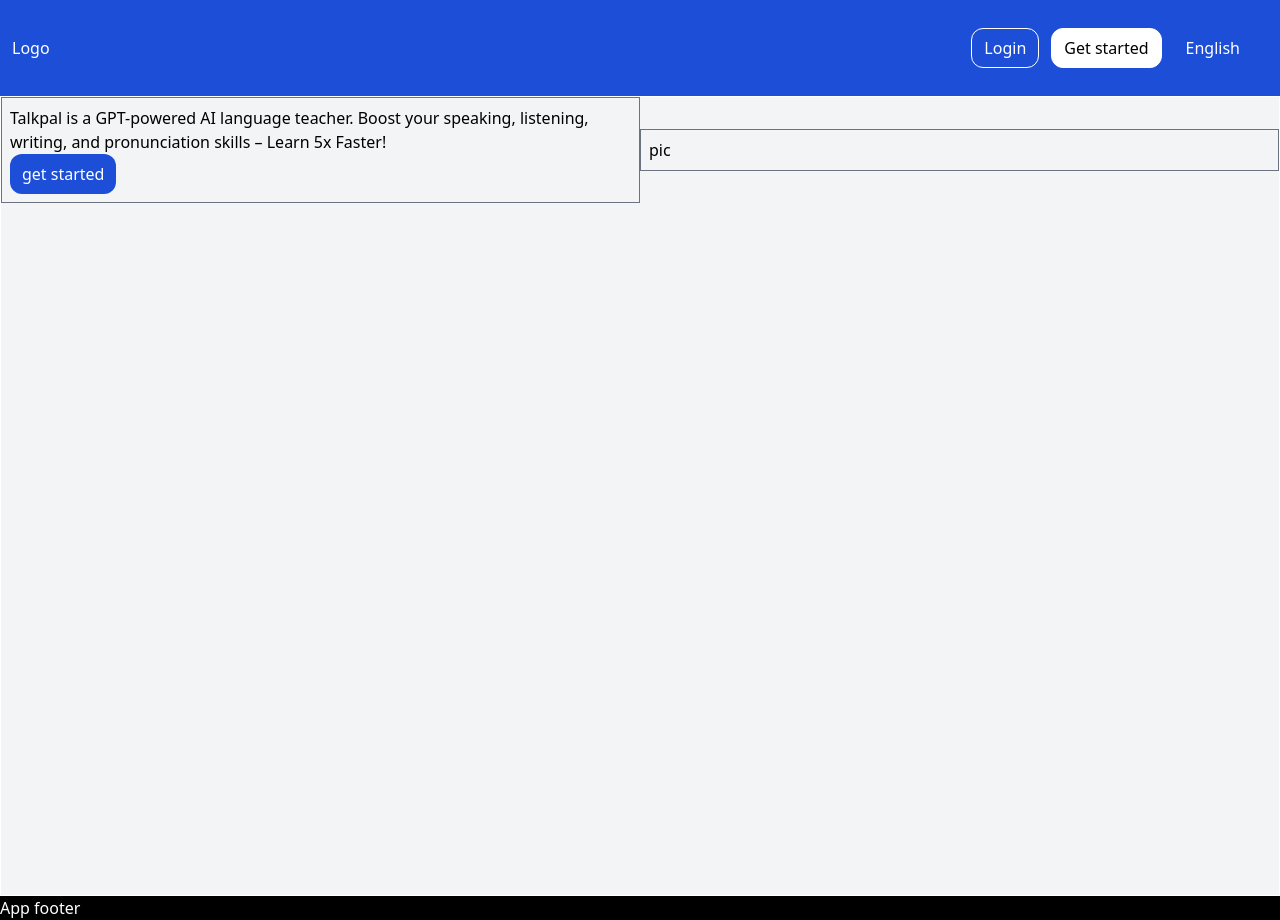
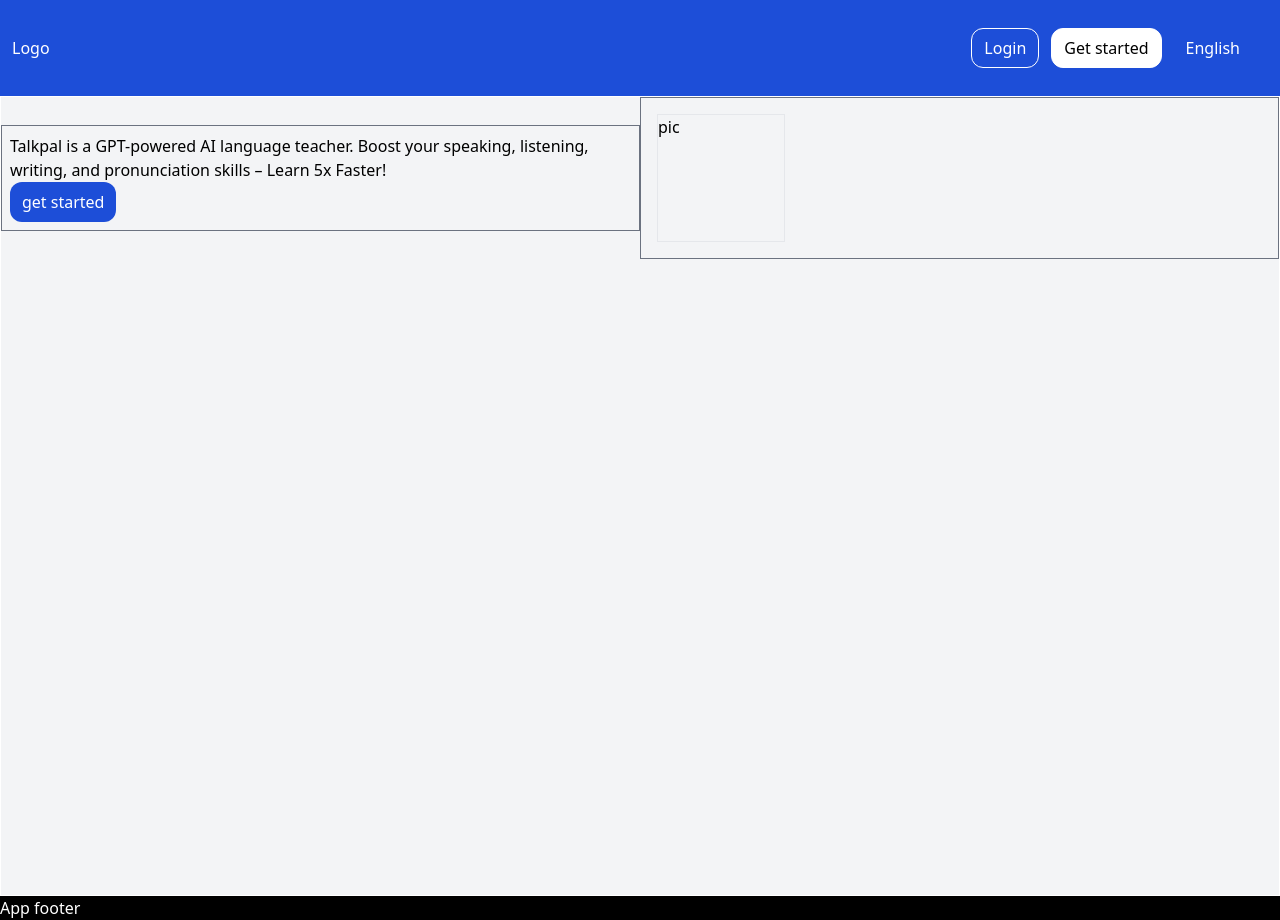
Before and after one commit to Turdiyevv/learn-english, a Nuxt app: page / in a window 1280 px wide. Built offline with nearby package versions, Linux system fonts and the light colour scheme.

Commit message:
started single

```diff
--- a/pages/index.vue
+++ b/pages/index.vue
@@ -9,7 +9,7 @@
         <button class="bg-blue-700 hover:bg-blue-600 rounded-xl h-10 px-3 text-white">get started</button>
      </div>
      <div class="md:w-1/2 border border-gray-500 p-2">
-       pic
+       <div class="h-32 w-32 border m-2">pic</div>
      </div>
    </div>
  </div>
```
Also changed, not shown: helper/icon.js (added).
